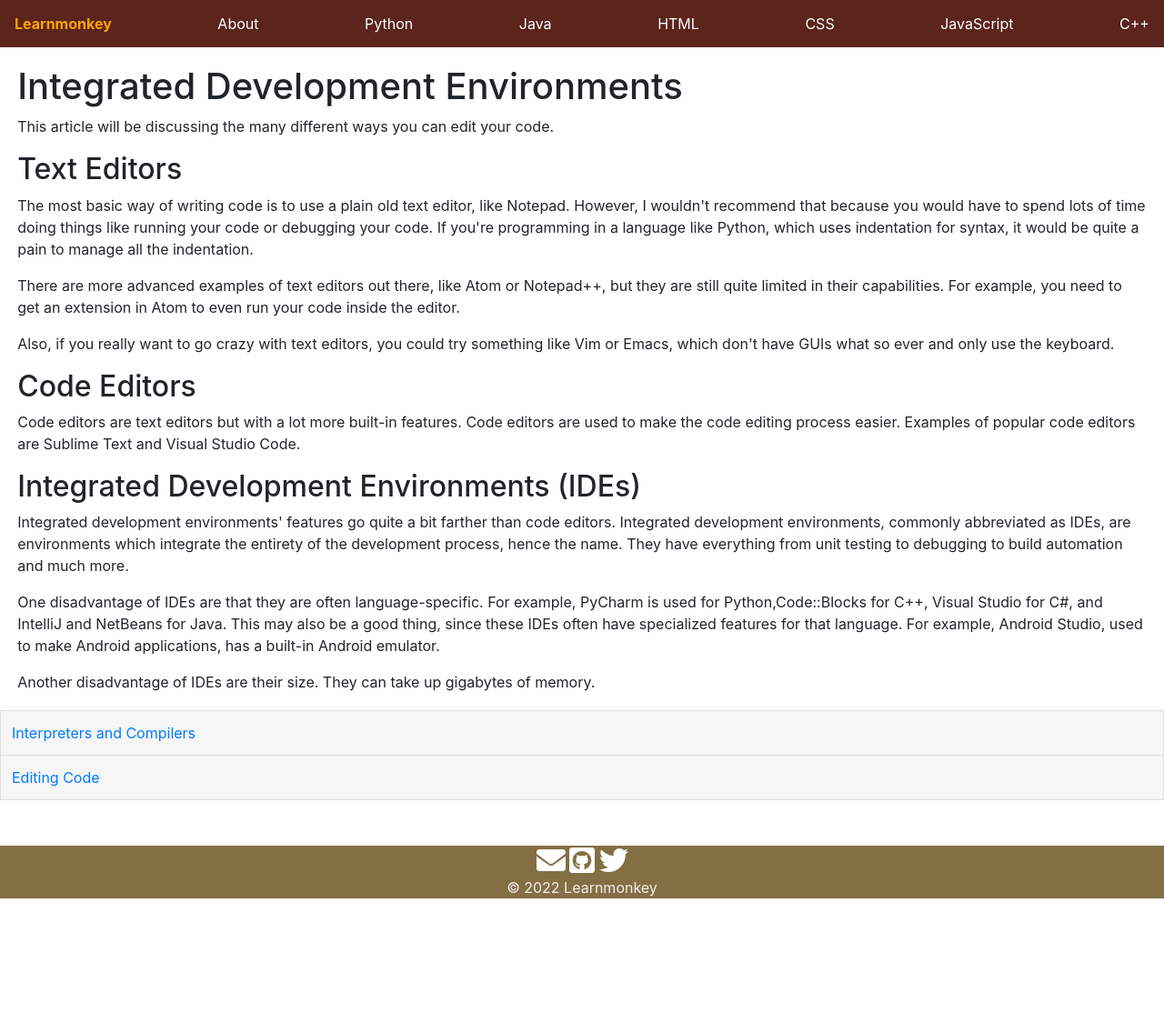
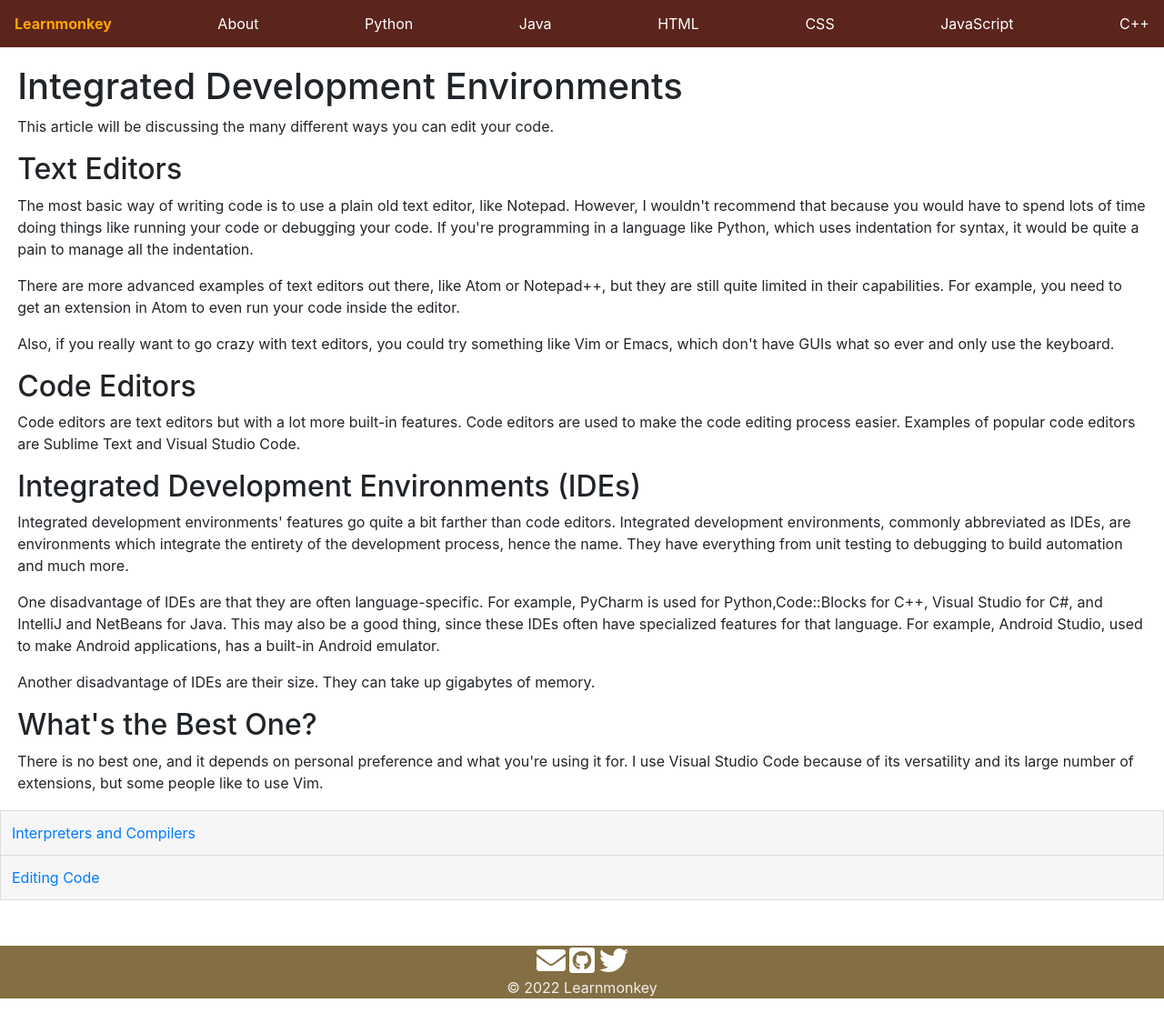
Before and after one commit to learnmonkey/learnmonkey.github.io, a Jekyll site: the page built from programming/articles/editing-code.html, in a window 1280 px wide and 1114 px high. Shown: the whole window at 91% size. Built offline with Jekyll 4.4.1, drawn with Linux system fonts in a browser that asks for light colours.

Commit message:
new section in article

```diff
--- a/programming/articles/editing-code.html
+++ b/programming/articles/editing-code.html
@@ -25,3 +25,8 @@ layout: article
     <p>One disadvantage of IDEs are that they are often language-specific. For example, PyCharm is used for Python,Code::Blocks for C++, Visual Studio for C#, and IntelliJ and NetBeans for Java. This may also be a good thing, since these IDEs often have specialized features for that language. For example, Android Studio, used to make Android applications, has a built-in Android emulator.</p>
     <p>Another disadvantage of IDEs are their size. They can take up gigabytes of memory.</p>
 </section>
+
+<section>
+    <h2>What's the Best One?</h2>
+    <p>There is no best one, and it depends on personal preference and what you're using it for. I use Visual Studio Code because of its versatility and its large number of extensions, but some people like to use Vim.</p>
+</section>
```
